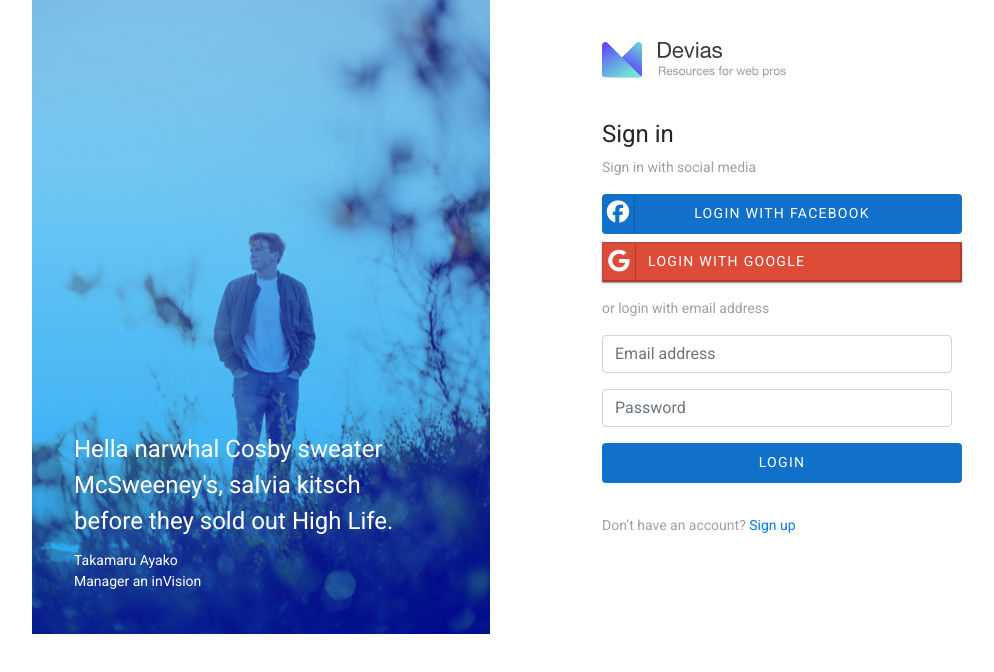
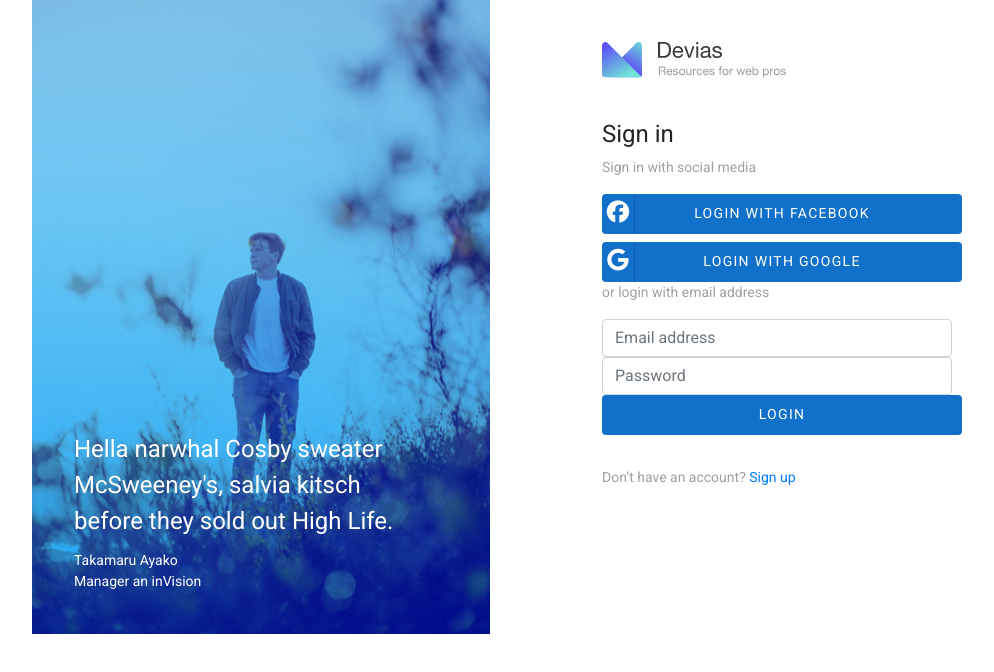
Before and after one commit to tomby5475/Devias, a plain HTML site: page index.html in a window 1280 px wide. Shown: the whole page, without its empty margins (53-1047 px from the left). Drawn offline with nearby package versions, Linux system fonts and the light colour scheme; files whose address does not match are found by name.

Commit message:
Add files via upload

```diff
--- a/index.html
+++ b/index.html
@@ -32,16 +32,12 @@
             <h1>Sign in</h1>
             <p>Sign in with social media</p>
             <form>
-              <button class="btn btn-block btn-social btn-facebook"><span class="fa fa-facebook"></span> LOGIN WITH FACEBOOK</button>
-              <button class="btn1 btn-block btn-social btn-google"><span class="fa fa-google"></span> LOGIN WITH GOOGLE</button>
+              <button class="btn btn-block btn-social btn-facebook "><span class="fa fa-facebook"></span> LOGIN WITH FACEBOOK</button>
+              <button class="btn btn-style-01 btn-block btn-social btn-google"><span class="fa fa-google"></span> LOGIN WITH GOOGLE</button>
               <p>or login with email address</p>
-              <div class="form-group">
-                <input type="email" class="form-control" id="exampleInputEmail1" aria-describedby="emailHelp" placeholder="Email address">
-              </div>
-              <div class="form-group">
-                <input type="password" class="form-control" id="exampleInputPassword1" placeholder="Password">
-              </div>
-              <button class="btn onclick="document.location='#'">LOGIN</button>
+              <input type="email" class="form-control" id="exampleInputEmail1" aria-describedby="emailHelp" placeholder="Email address">
+              <input type="password" class="form-control" id="exampleInputPassword1" placeholder="Password">
+              <button class="btn btn-block">LOGIN</button>
               <p class="index-form">Don’t have an account? <a href="signup.html">Sign up</a></p>
             </form>
           </div>
```
